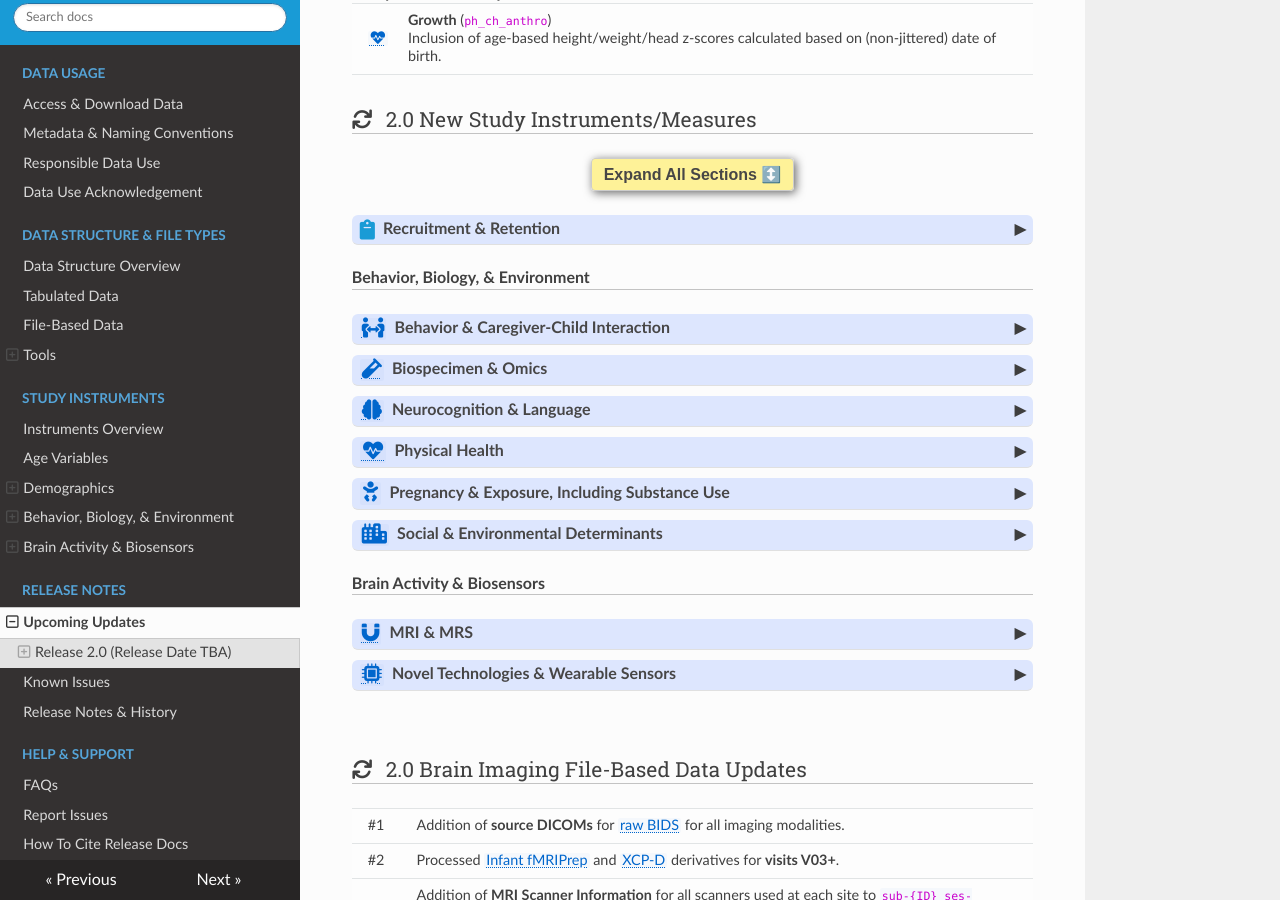
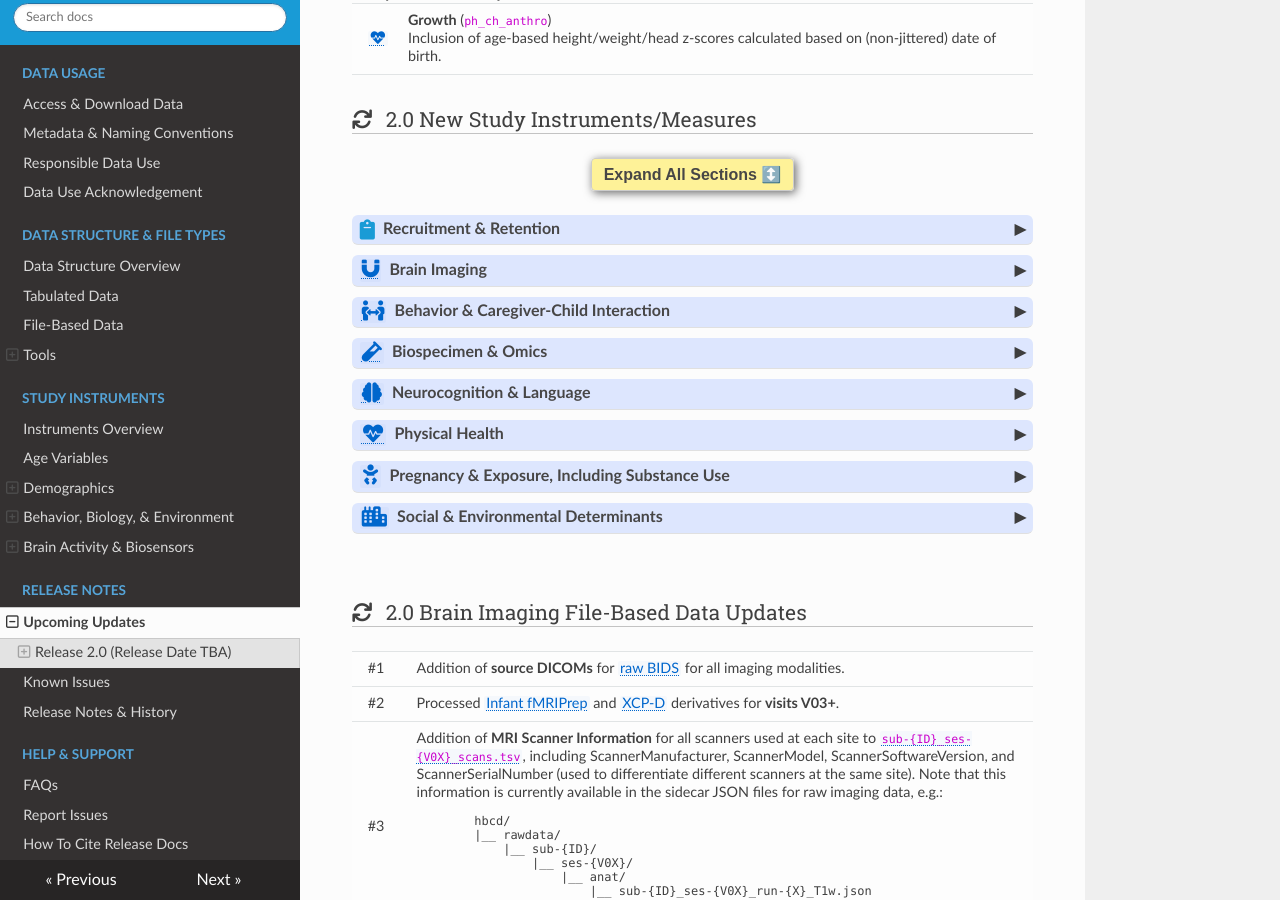
Before and after one commit to nbdc-datahub/hbcd-docs, an MkDocs documentation site: the page built from docs/changelog/pending.md, in a window 1280 px wide and 900 px high, scrolled down 577 px. Built offline with MkDocs 1.6.1, drawn with Linux system fonts in a browser that asks for light colours; nearby versions of some CDN libraries.

Commit message:
remove measures from pending for 2.0

```diff
--- a/docs/changelog/pending.md
+++ b/docs/changelog/pending.md
@@ -65,18 +65,38 @@
     <td></td>
     <td>Recruitment/Retention</td>
   </tr>
-  <tr>
-    <td><span class="tooltip tooltip-right"><i class="fa-solid fa-table"></i><span class="tooltiptext">Tabulated Data</span></span></td>
-    <td>Transition in Care Screener</td>
-    <td></td>
-    <td>Recruitment/Retention</td>
-  </tr>
   </tbody>
   </table>
 </div>
-<p></p>
-
-##### Behavior, Biology, & Environment
+<div id="mri" class="table-banner" onclick="toggleCollapse(this)">
+  <span class="emoji"><a href="../../instruments/#mri" target="_blank"><i class="fa fa-magnet"></i></a></span>
+  <span class="text-with-link">
+    <span class="text">Brain Imaging</span>
+    <a class="anchor-link" href="#mri" title="Copy link">
+      <i class="fa-solid fa-link"></i>
+    </a>
+  </span>
+  <span class="arrow">▸</span>
+</div>
+<div class="table-collapsible-content">
+<table style="width: 100%; border-collapse: collapse; table-layout: fixed; font-size: 14px">
+<thead>
+<tr>
+  <th style="width: 1%;"></th>
+  <th style="width: 30%;">Instrument</th>
+  <th>Version</th>
+  <th style="width: 50%;">Construct</th>
+</tr>
+</thead>
+<tr>
+  <td><span class="tooltip tooltip-right"><i class="fa-solid fa-table"></i><span class="tooltiptext">Tabulated Data</span></span></td>
+  <td>Pre-Scan Questionnaire</td>
+  <td></td>
+  <td>Sleeping Scan Prep</td>
+</tr>
+</tbody>
+</table>
+</div>
 
 <div id="bcgi" class="table-banner" onclick="toggleCollapse(this)">
   <span class="emoji"><a href="../../instruments/#bcgi" target="_blank"><i class="fa fa-people-arrows"></i></a></span>
@@ -122,12 +142,6 @@
     <td>ecPROMIS-Self-regulation</td>
     <td></td>
     <td>Self-Regulation and Flexibility</td>
-  </tr>
-  <tr>
-    <td><span class="tooltip tooltip-right"><i class="fa-solid fa-table"></i><span class="tooltiptext">Tabulated Data</span></span></td>
-    <td>ERICA-FCM</td>
-    <td></td>
-    <td>Co-regulation, Child Regulation/Dysregulation, Parenting</td>
   </tr>
   <tr>
     <td><span class="tooltip tooltip-right"><i class="fa-solid fa-table"></i><span class="tooltiptext">Tabulated Data</span></span></td>
@@ -211,25 +225,9 @@
 <tbody>
 <tr>
   <td><span class="tooltip tooltip-right"><i class="fa-solid fa-table"></i><span class="tooltiptext">Tabulated Data</span></span></td>
-  <td>Bayley-4</td>
-  <td></td>
-  <td style="word-wrap: break-word; white-space: normal;">Child Development (Cognitive, Language, and Motor)</td>
-</tr>
-<tr>
-  <td><span class="tooltip tooltip-right"><i class="fa-solid fa-table"></i><span class="tooltiptext">Tabulated Data</span></span></td>
   <td>MacArthur-Bates CDI-I</td>
   <td>Infant Form</td>
   <td>Language Development in Child</td>
-</tr>
-<tr>
-  <td rowspan="2"><span class="tooltip tooltip-right"><i class="fa-solid fa-table"></i><span class="tooltiptext">Tabulated Data</span></span></td>
-  <td rowspan="2">NIH Baby Toolbox</td>
-  <td>EF Gazed-Based Task</td>
-  <td>Cognitive/Executive Function/Memory</td>
-</tr>
-<tr>
-  <td style="word-wrap: break-word; white-space: normal;">Mullen Receptive & Expressive + Observation</td>
-  <td>Language</td>
 </tr>
 <tr>
   <td><span class="tooltip tooltip-right"><i class="fa-solid fa-table"></i><span class="tooltiptext">Tabulated Data</span></span></td>
@@ -437,78 +435,9 @@
       <td></td>
       <td>Acculturation</td>
     </tr>
-    <tr>
-      <td><span class="tooltip tooltip-right"><i class="fas fa-layer-group"></i><span class="tooltiptext">Concatenated Data</span></span></td>
-      <td>Geocoded Linkage</td>
-      <td></td>
-      <td style="word-wrap: break-word; white-space: normal;">Toxin Exposure & Other Neighborhood Measures</td>
-    </tr>
   </tbody>
   </table>
 </div>
-<p></p>
-
-##### Brain Activity & Biosensors
-
-<div id="mri" class="table-banner" onclick="toggleCollapse(this)">
-  <span class="emoji"><a href="../../instruments/#mri" target="_blank"><i class="fa fa-magnet"></i></a></span>
-  <span class="text-with-link">
-    <span class="text">MRI & MRS</span>
-    <a class="anchor-link" href="#mri" title="Copy link">
-      <i class="fa-solid fa-link"></i>
-    </a>
-  </span>
-  <span class="arrow">▸</span>
-</div>
-<div class="table-collapsible-content">
-<table style="width: 100%; border-collapse: collapse; table-layout: fixed; font-size: 14px">
-<thead>
-<tr>
-  <th style="width: 1%;"></th>
-  <th style="width: 30%;">Instrument</th>
-  <th>Version</th>
-  <th style="width: 50%;">Construct</th>
-</tr>
-</thead>
-<tr>
-  <td><span class="tooltip tooltip-right"><i class="fa-solid fa-table"></i><span class="tooltiptext">Tabulated Data</span></span></td>
-  <td>Pre-Scan Questionnaire</td>
-  <td></td>
-  <td>Sleeping Scan Prep</td>
-</tr>
-</tbody>
-</table>
-</div>
-<div id="sensors" class="table-banner" onclick="toggleCollapse(this)">
-  <span class="emoji"><a href="../../instruments/#sensors" target="_blank"><i class="fa fa-microchip"></i></a></span>
-  <span class="text-with-link">
-  <span class="text">Novel Technologies & Wearable Sensors</span>
-  <a class="anchor-link" href="#sensors" title="Copy link">
-  <i class="fa-solid fa-link"></i>
-  </a>
-  </span>
-  <span class="arrow">▸</span>
-</div>
-<div class="table-collapsible-content">
-<table style="width: 100%; border-collapse: collapse; table-layout: fixed; font-size: 14px">
-<thead>
-<tr>
-    <th style="width: 1%;"></th>
-    <th style="width: 30%;">Sensor</th>
-    <th>Data Type</th>
-    <th style="width: 50%;">Construct</th>
-</tr>
-</thead>
-<tr>
-<td><span class="tooltip tooltip-right"><i class="fa-solid fa-folder-open"></i><span class="tooltiptext">File-Based Data</span></span></td>
-<td>Infant Heart Rate</td>
-<td><a href="../../datacuration/file-based-data" target="_blank">Raw BIDS</a></td>
-<td>Regulation (Sleep/Wake)/Autonomic Function</td>
-</tr>
-</tbody>
-</table>
-</div>
-
 <br>
 
 ### <i class="fa-solid fa-arrows-rotate" style="margin-right: 8px;"></i> 2.0 Brain Imaging File-Based Data Updates
```
